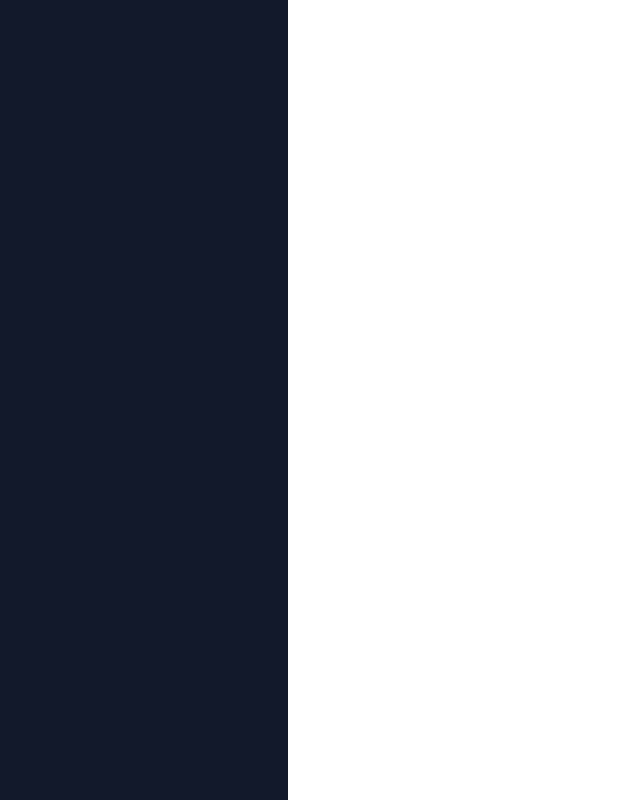
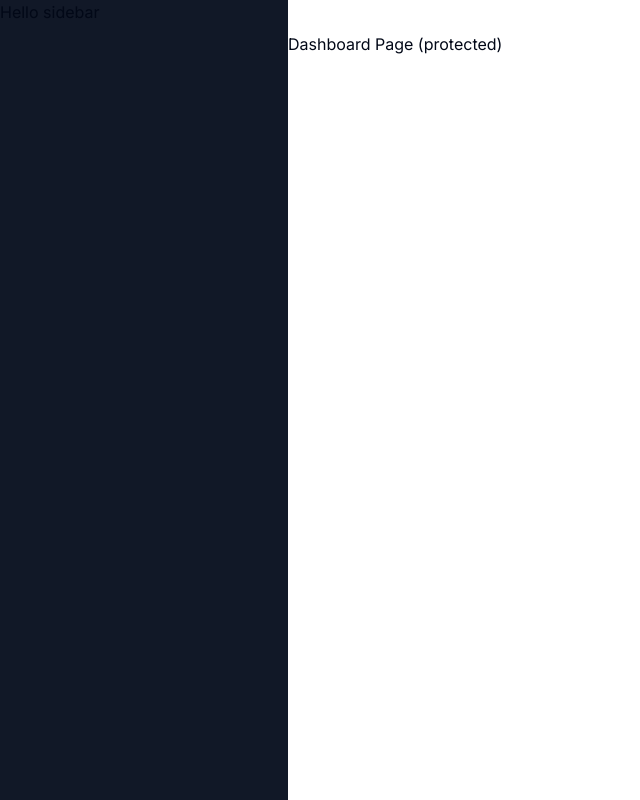
Before and after one commit to MainaJoseph/ai-dashboard, a Next.js app: page /dashboard in a window 1280 px wide. Shown: the whole page, without its empty margins (0-640 px from the left). Built offline with nearby package versions, Linux system fonts and the light colour scheme.

Commit message:
formated the sidebar component

```diff
--- a/app/(dashboard)/(routes)/dashboard/page.tsx
+++ b/app/(dashboard)/(routes)/dashboard/page.tsx
@@ -1,10 +1,10 @@
-import { UserButton } from "@clerk/nextjs";
+
 
 const DashboardPage = () =>{
   return (
 <div>
  Dashboard Page (protected)
- <UserButton afterSignOutUrl="/" />
+
 </div>
   );
 }
--- a/app/(dashboard)/layout.tsx
+++ b/app/(dashboard)/layout.tsx
@@ -1,3 +1,4 @@
+import Navbar from "@/components/navbar";
 
 
 const DashboardLayout = async ({
@@ -9,9 +10,14 @@
   return (
     <div className="h-full relative">
       <div className="hidden h-full md:flex md:w-72 md:flex-col md:fixed md:inset-y-0 z-[80] bg-gray-900">
-
+        <div>
+            Hello sidebar
+        </div>
       </div>
-      Hello SideBar
+      <main className="md:pl-72 pb-10">
+          <Navbar />
+        {children}
+      </main>
     </div>
    );
 }
--- /dev/null
+++ b/components/navbar.tsx
@@ -0,0 +1,19 @@
+import React from 'react'; // Import React
+import { Button } from '@/components/ui/button'; // Assuming this is the correct path
+import { Menu } from 'lucide-react';
+import { UserButton } from '@clerk/nextjs';
+
+const Navbar = () => {
+  return (
+    <div className="flex items-center p-4">
+      <Button variant="ghost" size="icon" className="md:hidden">
+        <Menu />
+      </Button>
+      <div className='flex w-full justify-end'>
+<UserButton />
+      </div>
+    </div>
+  );
+};
+
+export default Navbar;
```
